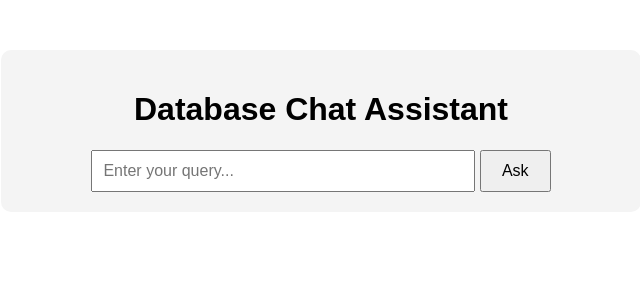
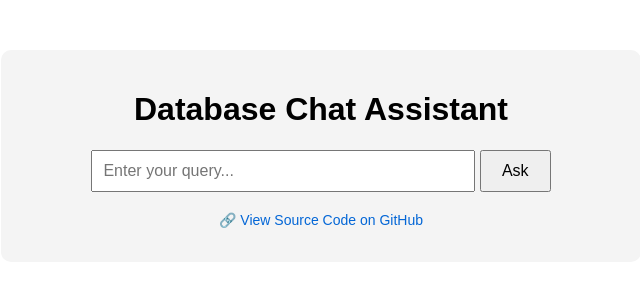
Before and after one commit to Subramanyabs15/Chat_Assistant, a Flask app: page / in a window 1280 px wide. Shown: the top 300 px of the page, without its empty margins (319-959 px from the left). Run offline with Flask 3, Linux system fonts and the light colour scheme.

Commit message:
Updated index.html with GitHub repo link

```diff
--- a/templates/index.html
+++ b/templates/index.html
@@ -7,6 +7,9 @@
         input[type="text"] { width: 60%; padding: 10px; font-size: 16px; }
         button { padding: 10px 20px; font-size: 16px; cursor: pointer; }
         .container { max-width: 600px; margin: auto; background: #f4f4f4; padding: 20px; border-radius: 10px; }
+        .footer { margin-top: 20px; font-size: 14px; }
+        .footer a { color: #0366d6; text-decoration: none; }
+        .footer a:hover { text-decoration: underline; }
     </style>
 </head>
 <body>
@@ -20,6 +23,12 @@
         <h3>Response:</h3>
         <p>{{ response | safe }}</p>
         {% endif %}
+
+        <!-- GitHub Repository Link -->
+        <div class="footer">
+            <p>🔗 <a href="https://github.com/Subramanyabs15/Chat_Assistant" target="_blank">
+                View Source Code on GitHub</a></p>
+        </div>
     </div>
 </body>
 </html>
```
